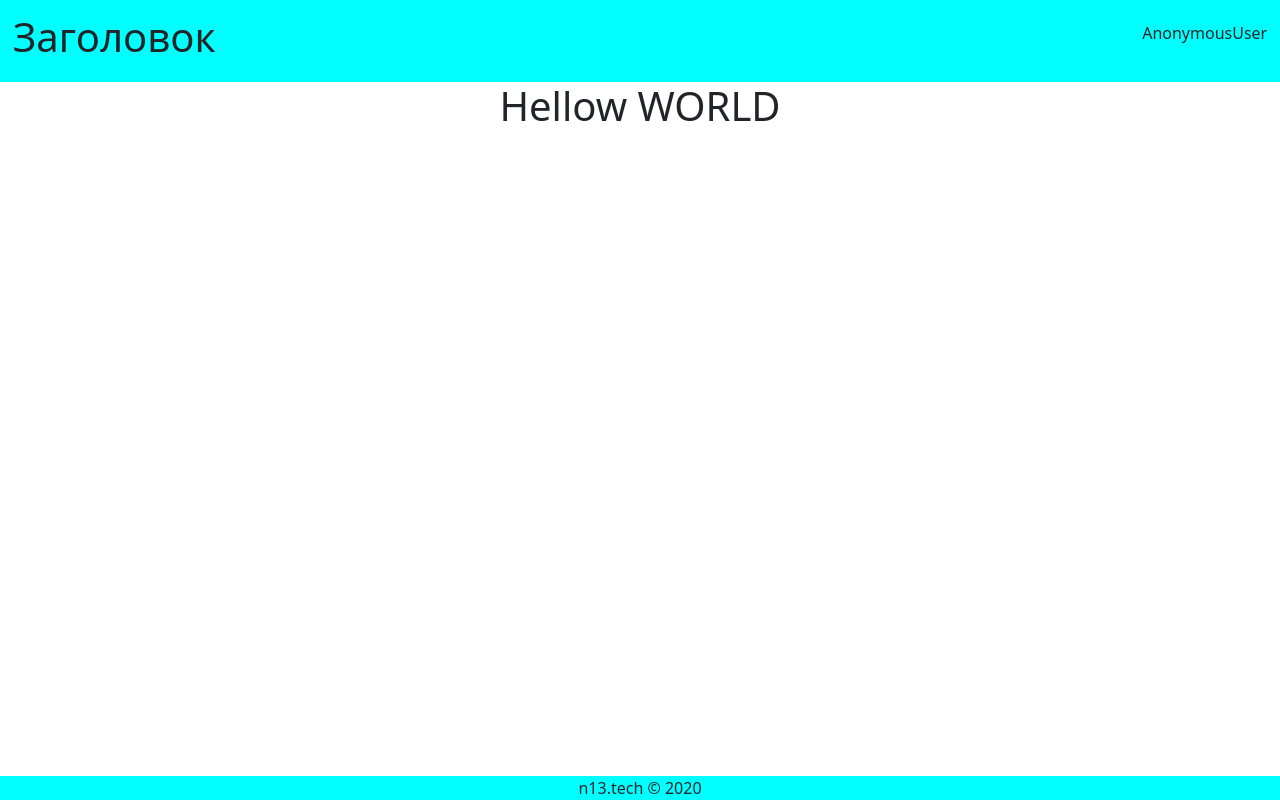
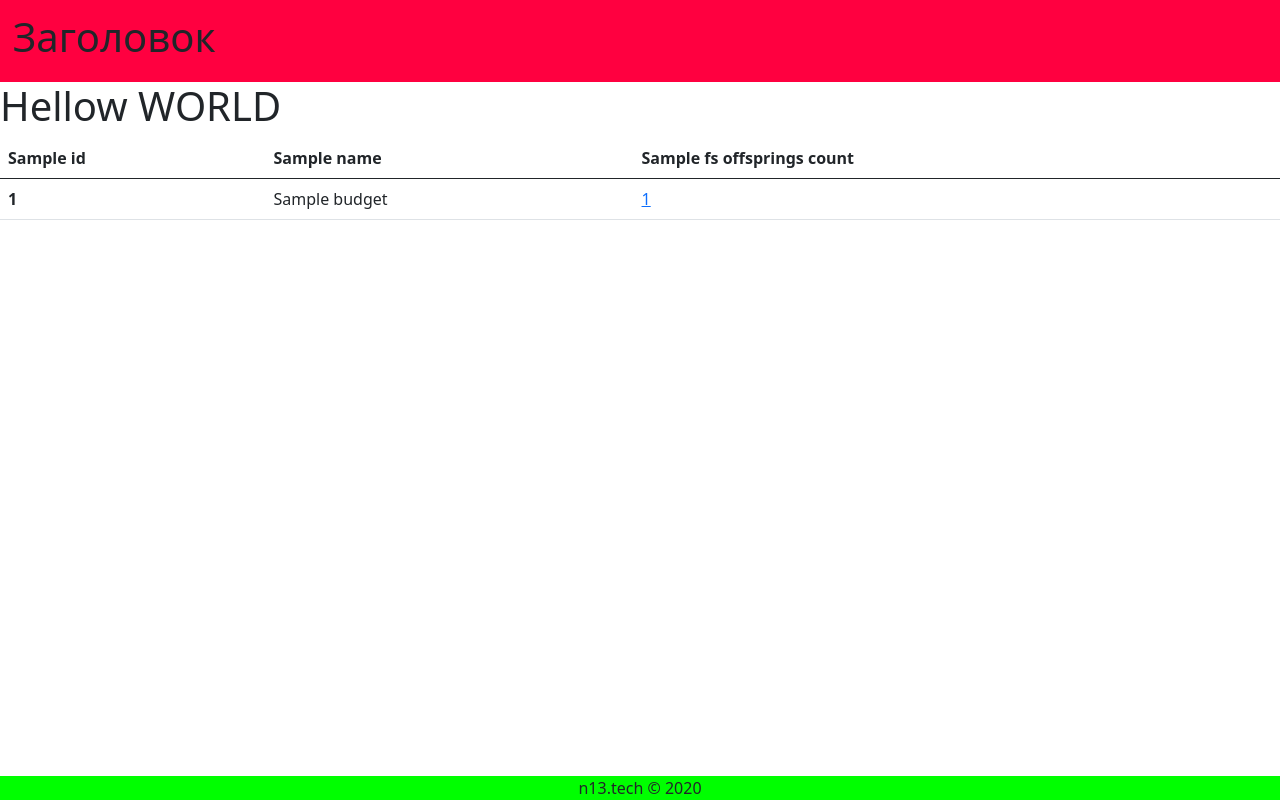
Before and after one commit to m-b-pasechyi/statistic, a Django app: template templates/pages/index.html in a window 1280 px wide. Run offline with Django 3.2, Linux system fonts and the light colour scheme; the template is opened without the code that fills it: most values are stand-ins (such as "Sample title", 1, 10 or a date in 2020).

Commit message:
Добавление своего шаблонного тега и косметика модели

```diff
--- /dev/null
+++ b/pages/templatetags/my_tags.py
@@ -0,0 +1,14 @@
+from django import template
+
+register = template.Library()
+
+@register.filter
+def verbose_name(object,field_name):
+    """Фильтр шаблона для вывода вербального имени поля. Применим к объекту, принимает имя поля"""
+    try:
+        #список полей из _meta фильруем на предмет совпадения с именем поля
+        r=tuple(i for i in filter(lambda x: x.name==field_name, object._meta.fields))[0].verbose_name
+    except:
+        #если в списке полей нет данного имени, то берём вербальное имя из атрибута (фича добавлена в модели)
+        r=getattr(object,field_name).verbose_name
+    return r
--- a/pages/urls.py
+++ b/pages/urls.py
@@ -5,4 +5,6 @@ app_name = 'pages'
 
 urlpatterns = [
     path('',views.Index.as_view(),name='index'),
+    path('<int:pk>',views.Index.as_view(),name='fs_offsprings'),
+    path('json/<int:pk>',views.Main_list_json.as_view(),name='json_list'),
     ]
--- a/static/css/style.css
+++ b/static/css/style.css
@@ -13,7 +13,7 @@ body{
 
 header{
 
-    background:cyan;
+    background:rgb(255, 0, 64);
     display:flex;
     justify-content: space-between;
 
@@ -149,7 +149,7 @@ header{
 }
 
 footer{
-    background:cyan;
+    background:rgb(0, 255, 0);
     flex-grow: 0;
     flex-shrink: 0;
     flex-basis: auto;
--- a/statistic/urls.py
+++ b/statistic/urls.py
@@ -15,8 +15,10 @@ Including another URLconf
 """
 from django.contrib import admin
 from django.urls import path,include
+from django.conf.urls.static import static
+from django.conf import settings
 
 urlpatterns = [
     path('',include('pages.urls',namespace='pages')),
     path('admin/', admin.site.urls),
-]
+] + static(settings.STATIC_URL, document_root=settings.STATIC_ROOT)
--- a/templates/base.html
+++ b/templates/base.html
@@ -20,22 +20,6 @@
         {%block title%}
         {%endblock title%}
         </div>
-
-        <div class="header__enter">
-            {% if user.first_name or user.last_name%}
-            <p>{{user.first_name}} {{user.last_name}}</p>
-            {% else %}
-            <p>{{user}}</p>
-            {% endif %}
-
-            {% for  group in user.groups.all %}
-            <p>{{group.name}}</p>
-            {% endfor %}
-            {% if user.is_authenticated %}
-            <a href="{%url 'pages:logout'%}"><button>Выход</button></a>
-            {% endif %}
-
-        </div>
     </header>
     <div class="content">
     {% block content %}
@@ -47,6 +31,7 @@
         </div>
     </footer>
 
-
+    <script src="https://ajax.googleapis.com/ajax/libs/jquery/3.6.0/jquery.min.js"></script>
+    <script src="{% static '/js/for_pagination.js' %}"> </script>
 </body>
 </html>
--- a/templates/pages/index.html
+++ b/templates/pages/index.html
@@ -1,9 +1,53 @@
 
 {% extends 'base.html' %}
 {% load static %}
+{% load my_tags%}
 
 {% block content %}
+<h1>Hellow WORLD</h1>
     <div class="index">
-        <h1>Hellow WORLD</h1>
+        <table class="table">
+            <thead >
+                <tr>
+                    <th scope="col">{{page_obj.0|verbose_name:'id'}}</th>
+                    <th scope="col">{{page_obj.0|verbose_name:'name'}}</th>
+                    <th scope="col">{{page_obj.0|verbose_name:'fs_offsprings_count'}}</th>
+                </tr>
+            </thead>
+            <tbody id="table_rows">
+            {%for budget in page_obj%}
+                <tr>
+                    <th scope="row">{{budget.pk}}</th>
+                    <td>{{budget.name}}</td>
+                    <td>{% if budget.fs_offsprings.count%}<a href="{{budget.fs_offsprings_url}}">{{budget.fs_offsprings.count}}</a>{% endif %}</td>
+                </tr>
+            {%endfor%}
+            </tbody>
+        </table>
     </div>
+    <ul id ="pagination" class="pagination pagination-sm position-fixed bottom-0 start-50">
+    {% if paginator.num_pages != 1 %}
+        {% if page_obj.has_previous %}
+            <li class="page-item">
+                <a class="page-link" href="?page=1">первая</a>
+            </li>
+            <li class="page-item">
+                <a class="page-link" href="?page={{page_obj.previous_page_number }}">предыдущая</a>
+            </li>
+        {% endif %}
+            <li class="page-item active" aria-current="page">
+                <a class="page-link">{{page_obj.number}} из {{page_obj.paginator.num_pages}}</a>
+            </li>
+        {%if page_obj.has_next%}
+            <li class="page-item">
+                <a class="page-link" href="?page={{page_obj.next_page_number }}">следующая</a>
+            </li>
+            <li class="page-item">
+                <a class="page-link" href="?page=last">последняя;</a>
+            </li>
+        {%endif%}
+    {% endif %}
+
+
+    </ul>
 {% endblock content %}
```
Also changed, not shown: maindb/models.py (+38 -3 lines), pages/views.py (+83 -2 lines), pages/templatetags/__init__.py (added).
